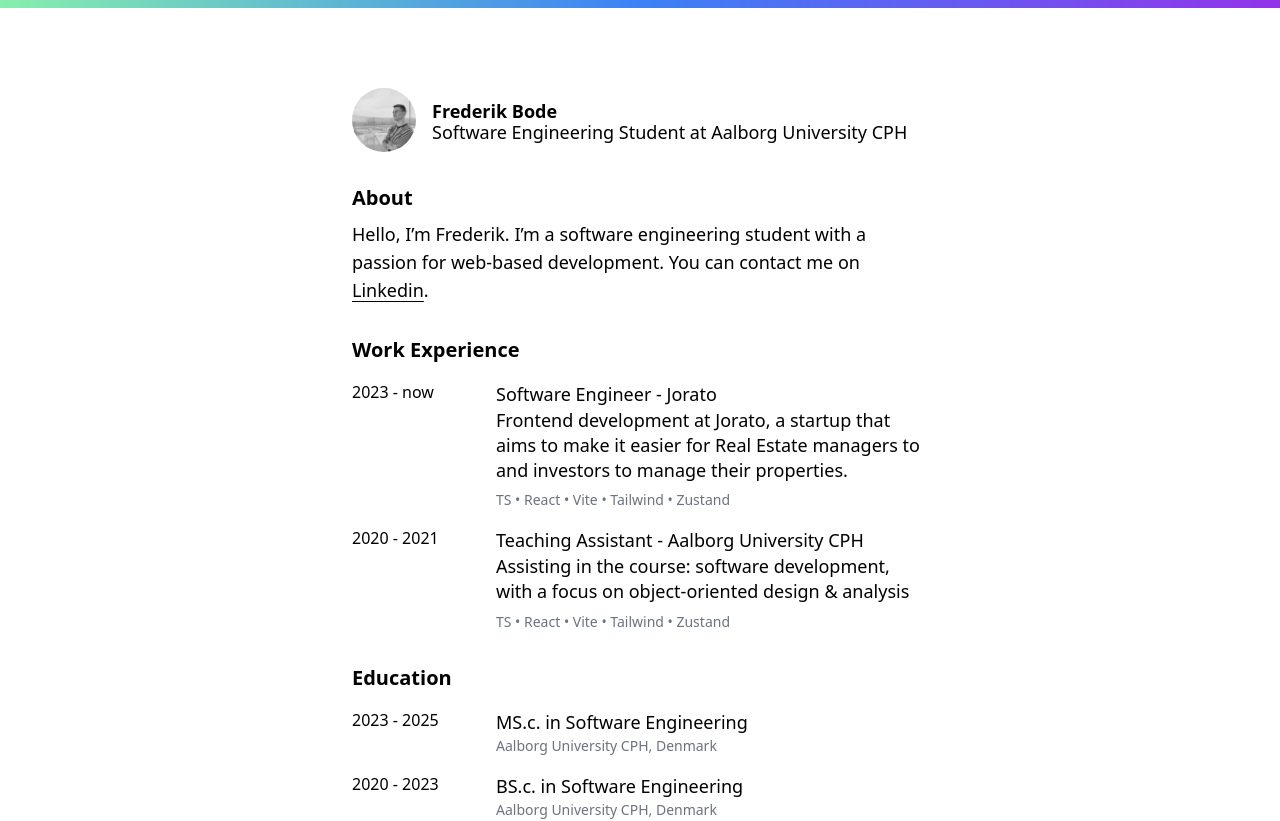
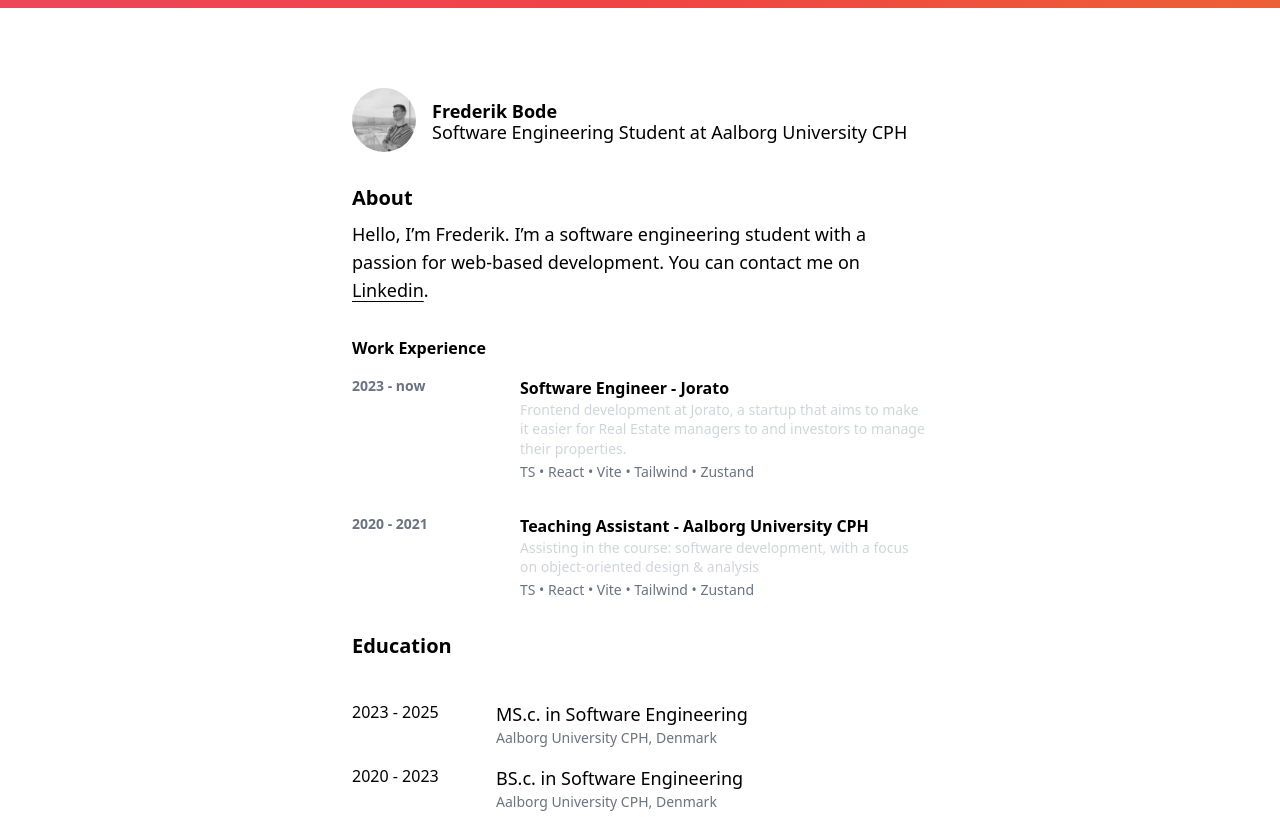
Before and after one commit to bodeby/portfolio, a SvelteKit app: page / in a window 1280 px wide. Shown: the top 821 px of the page. Built offline with nearby package versions, Linux system fonts and the light colour scheme.

Commit message:
made the site darkl

```diff
--- a/src/lib/Button.svelte
+++ /dev/null
@@ -1,7 +0,0 @@
-<script>
-    const handleClick = () => {
-        alert('clicked');
-    }
-</script>
-
-<button id="button" on:click={handleClick}>A button</button>
--- a/src/lib/ExpCard.svelte
+++ /dev/null
@@ -1,17 +0,0 @@
-<script lang="ts">
-    import type { Experience } from '../interfaces/experience';
-    export let exp: Experience;
-</script>
-
-
-<div class="hidden md:block col-span-1">
-    <h4 class="text-md font-medium">{exp.period}</h4>
-</div>
-<div class="col-span-full md:col-span-3">
-    <h3 class="text-lg font-medium">{exp.title} - {exp.company}</h3>
-    <h3 class="md:hidden text-md font-light text-gray-500">{exp.period}</h3>
-    <p class="text-lg font-light leading-snug subpixel-antialiased">
-        {exp.description}
-    </p>
-    <p class="text-sm font-normal text-gray-500 mt-2">TS • React • Vite • Tailwind • Zustand</p>
-</div>
--- a/src/lib/EduCard.svelte
+++ b/src/lib/components/EduCard.svelte
@@ -1,5 +1,5 @@
 <script lang="ts">
-	import type { Education } from '../interfaces/education';
+	import type { Education } from '../../interfaces/education';
 	export let edu: Education;
 </script>
 
--- /dev/null
+++ b/src/lib/components/ExpCard.svelte
@@ -0,0 +1,17 @@
+<script lang="ts">
+	import type { Experience } from '../../interfaces/experience';
+	export let exp: Experience;
+</script>
+
+<article class="flex flex-col md:flex-row">
+	<div class="md:w-1/4">
+		<h4 class="text-sm font-semibold text-gray-500">{exp.period}</h4>
+	</div>
+	<div class="md:w-3/4 md:mb-0 md:ml-8">
+		<h3 class="text-md font-semibold">{exp.title} - {exp.company}</h3>
+		<p class="text-sm font-normal text-gray-300 leading-snug subpixel-antialiased">
+			{exp.description}
+		</p>
+		<p class="text-sm font-normal text-gray-500 mt-1">TS • React • Vite • Tailwind • Zustand</p>
+	</div>
+</article>
--- /dev/null
+++ b/src/lib/components/GlowBar.svelte
@@ -0,0 +1,21 @@
+<div
+	class="
+ bg-gradient-to-r from-pink-500 via-red-500 to-yellow-500 shadow-xl block w-full h-2 mb-8 md:mb-16 sticky top-0 z-10 animated-gradient
+"
+/>
+
+<style>
+	@keyframes gradientAnimation {
+		0% {
+			background-position: 0% 50%;
+		}
+		100% {
+			background-position: 100% 50%;
+		}
+	}
+
+	.animated-gradient {
+		animation: gradientAnimation 10s ease-in-out infinite;
+		background-size: 400% 400%;
+	}
+</style>
--- a/src/routes/+layout.svelte
+++ b/src/routes/+layout.svelte
@@ -1,18 +1,24 @@
 <script>
-	import '../app.css';
 	import { dev } from '$app/environment';
 	import { inject } from '@vercel/analytics';
+	inject({ mode: dev ? 'development' : 'production' });
+	import '../app.css';
 
-	inject({ mode: dev ? 'development' : 'production' });
+	// Components
+	import GlowBar from '$lib/components/GlowBar.svelte';
 </script>
 
 <svelte:head>
 	<title>Bodeby</title>
 </svelte:head>
 
-<main class="min-h-screen @container">
-	<div class="bg-gradient-to-r from-green-300 via-blue-500 to-purple-600 block w-full h-2 mb-8 md:mb-16" />
+<main class="min-h-screen @container dark:bg-licorice dark:text-gray-200 relative">
+	<GlowBar />
 	<div class="container px-4 md:px-0 mx-auto max-w-xl flex flex-col space-y-8 py-4">
 		<slot />
 	</div>
 </main>
+
+<style>
+
+</style>
--- a/src/routes/+page.svelte
+++ b/src/routes/+page.svelte
@@ -4,8 +4,8 @@
 	import education from '$lib/data/education.json';
 
 	// Components
-	import ExpCard from '$lib/ExpCard.svelte';
-	import EduCard from '$lib/EduCard.svelte';
+	import ExpCard from '$lib/components/ExpCard.svelte';
+	import EduCard from '$lib/components/EduCard.svelte';
 </script>
 
 <!-- Presentation Header -->
@@ -38,23 +38,29 @@
 </section>
 
 <!-- Work Section-->
-<section class="flex flex-col">
-	<h2 class="text-xl font-semibold mb-4">Work Experience</h2>
+<section class="flex flex-col space-y-8">
+	<h2 class="text-md font-semibold -mb-4">Work Experience</h2>
+	{#each experiences as exp}
+		<ExpCard {exp} />
+	{/each}
+</section>
 
+<!-- Work Section-->
+<section class="flex flex-col space-y-6">
+	<h2 class="text-xl font-semibold mb-4">Education</h2>
 	<div class="grid grid-cols-4 gap-y-4">
-		{#each experiences as exp}
-			<ExpCard {exp}/>
+		{#each education as edu}
+			<EduCard {edu} />
 		{/each}
 	</div>
 </section>
 
-<!-- Work Section-->
+<!-- Side Projects -->
 <section class="flex flex-col">
-	<h2 class="text-xl font-semibold mb-4">Education</h2>
-
+	<h2 class="text-xl font-semibold mb-4">Side Projects</h2>
 	<div class="grid grid-cols-4 gap-y-4">
 		{#each education as edu}
-			<EduCard {edu}/>
+			<EduCard {edu} />
 		{/each}
 	</div>
 </section>
--- a/tailwind.config.js
+++ b/tailwind.config.js
@@ -2,7 +2,11 @@
 export default {
   content: ['./src/**/*.{html,js,svelte,ts}'],
   theme: {
-    extend: {}
+    extend: {
+      colors: {
+        'licorice': '#080808',
+      }
+    }
   },
   plugins: []
 };
```
